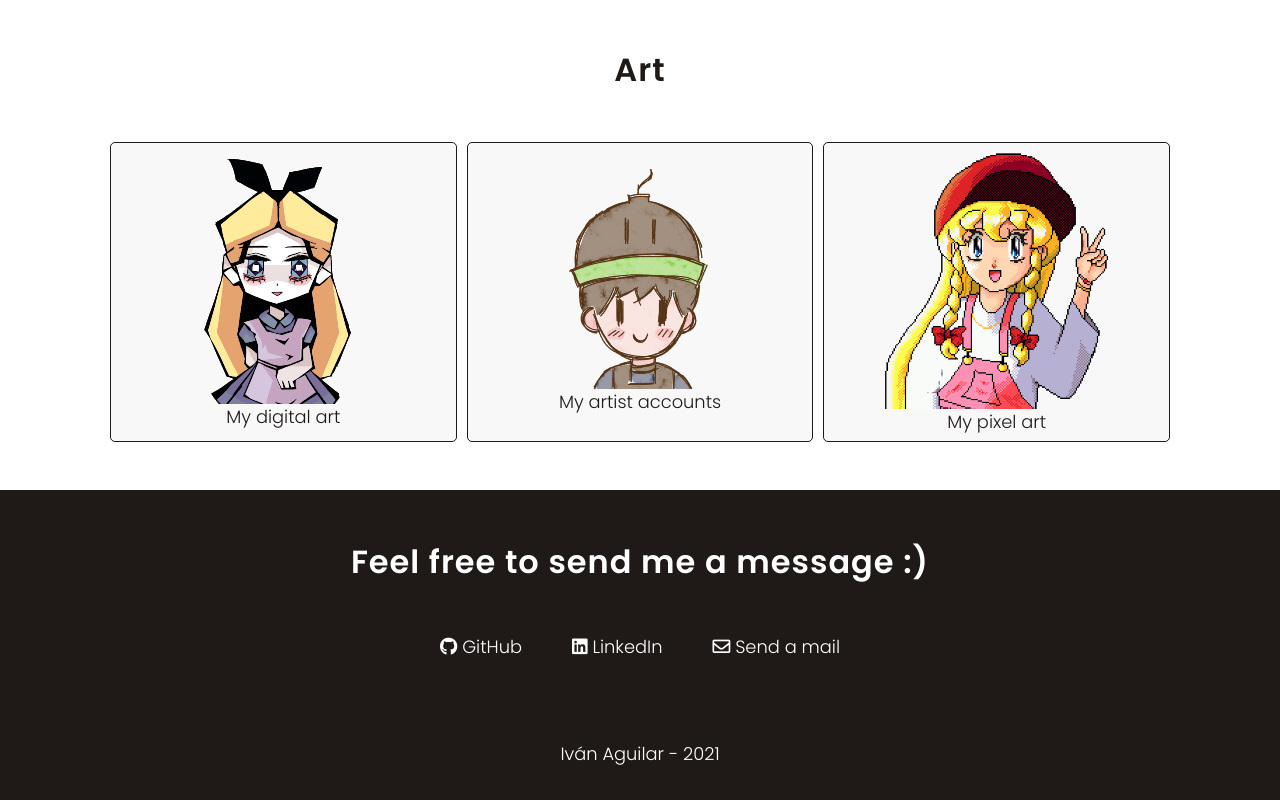
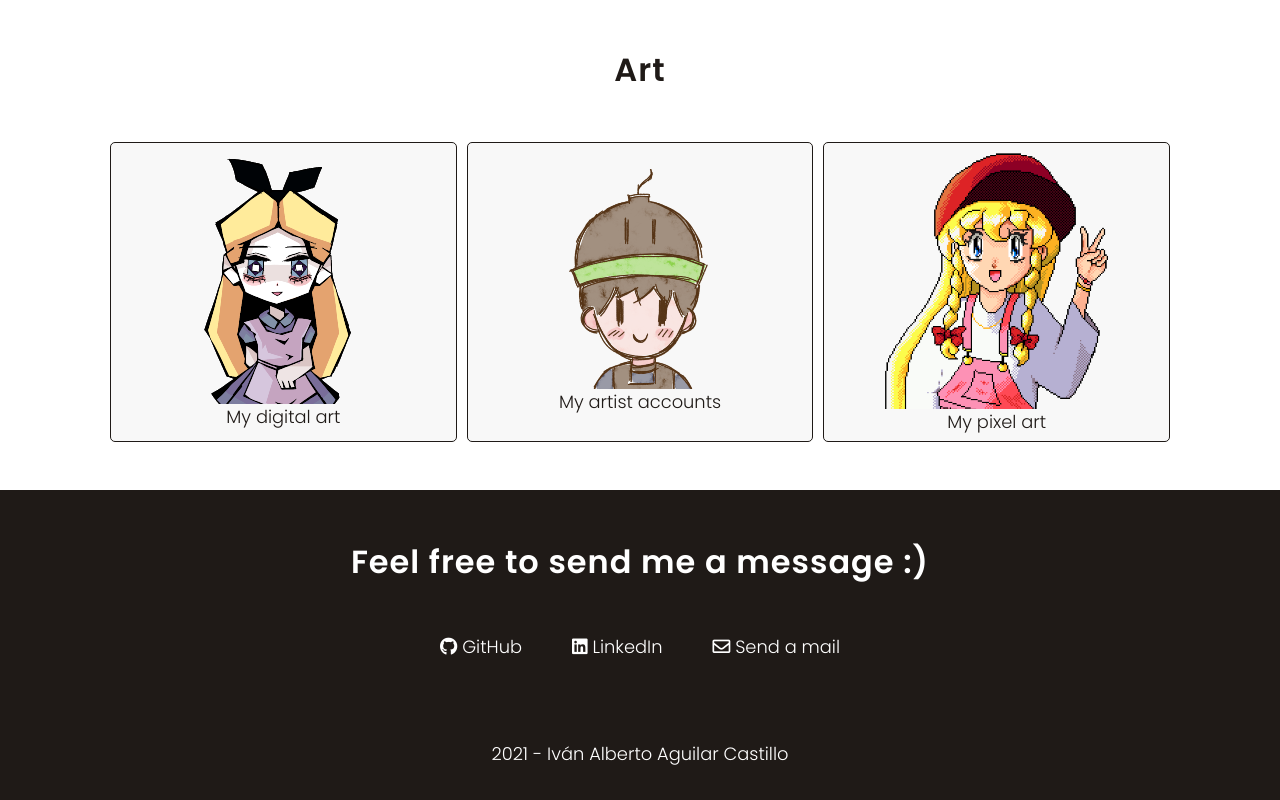
Before and after one commit to Ivan12273/Ivan12273.github.io, a plain HTML site: page index.html in a window 1280 px wide. Shown: the part 1294-2094 px from the top of the page. Drawn offline with Linux system fonts and the light colour scheme.

Commit message:
Metadata

```diff
--- a/index.html
+++ b/index.html
@@ -1,9 +1,12 @@
 <!DOCTYPE html>
 <html lang="en" >
 <head>
+  <title>Iván Alberto Aguilar Castillo</title>
   <meta charset="UTF-8">
   <meta name="viewport" content="width=device-width, initial-scale=1.0">
-  <title>Iván Aguilar</title>
+  <meta name="description" content="Iván Alberto Aguilar Castillo or simply Iván Aguilar, is a software engineer and an artist, self-taught, creative and responsible.">
+  <meta name="keywords" content="Iván Aguilar, Iván Alberto Aguilar Castillo,software engineer,software,art,artist,web,website,programming,coding,developer,drawings,MEAN,MEAN STACK,javascript,angular,typescript,mongo,mongodb,unity,pixelart">
+  <meta name="author" content="Iván Alberto Aguilar Castillo">
   <link rel='stylesheet' href='https://pro.fontawesome.com/releases/v5.10.0/css/all.css'>
   <link rel="stylesheet" href="./style.css">
   <link rel="shortcut icon" type="image/png" href="img/favicon.png">
@@ -91,7 +94,7 @@
   </div>
 </section>
 <footer class="footer">
-  <p>Iván Aguilar - 2021</p>
+  <p>2021 - Iván Alberto Aguilar Castillo</p>
 </footer>
 </body>
 </html>
```
